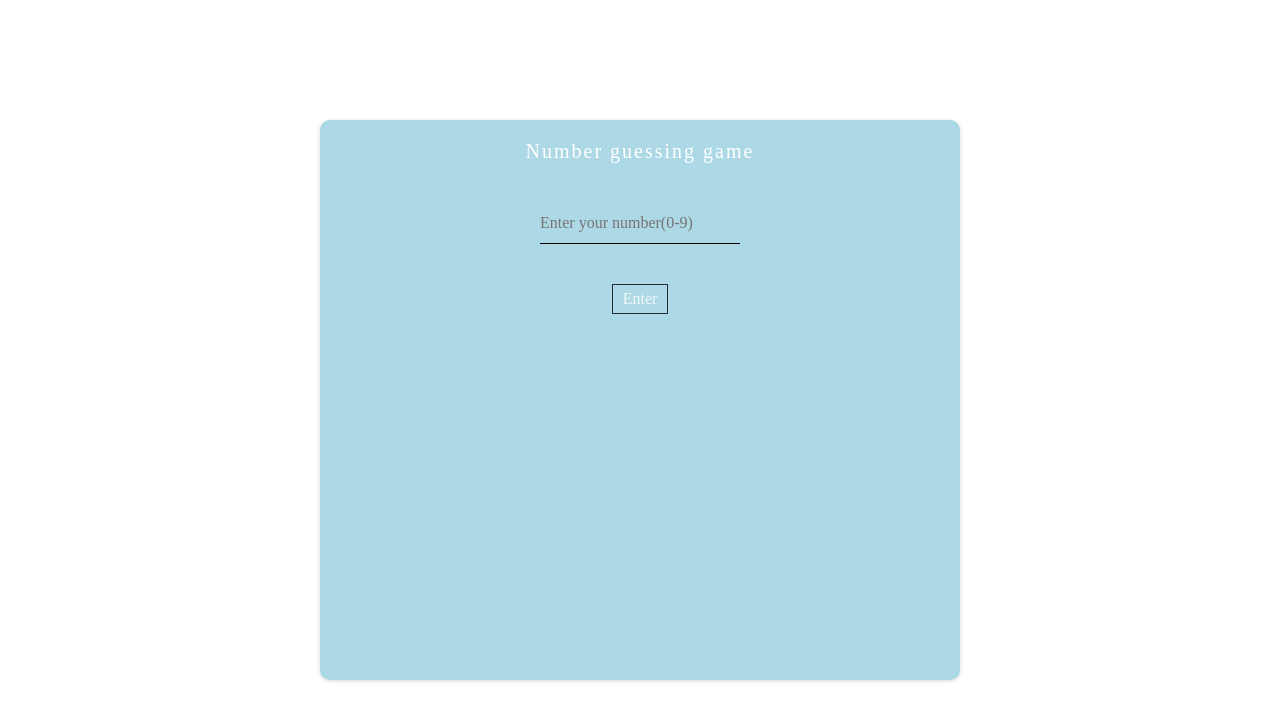
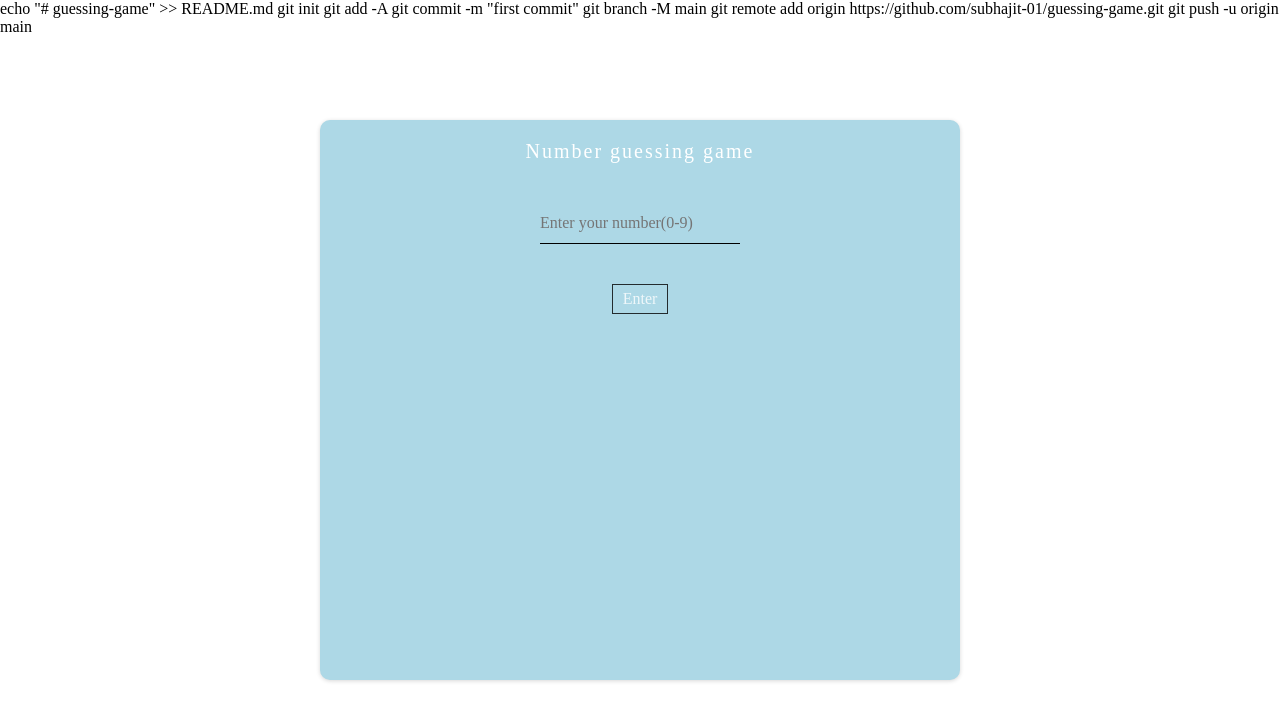
Before and after one commit to subhajit-01/guessing-game, a plain HTML site: page index.html in a window 1280 px wide. Drawn offline with Linux system fonts and the light colour scheme.

Commit message:
first commit

```diff
--- a/index.html
+++ b/index.html
@@ -23,3 +23,12 @@
     <script src="script.js"></script>
 </body>
 </html>
+
+
+echo "# guessing-game" >> README.md
+git init
+git add -A
+git commit -m "first commit"
+git branch -M main
+git remote add origin https://github.com/subhajit-01/guessing-game.git
+git push -u origin main
```
